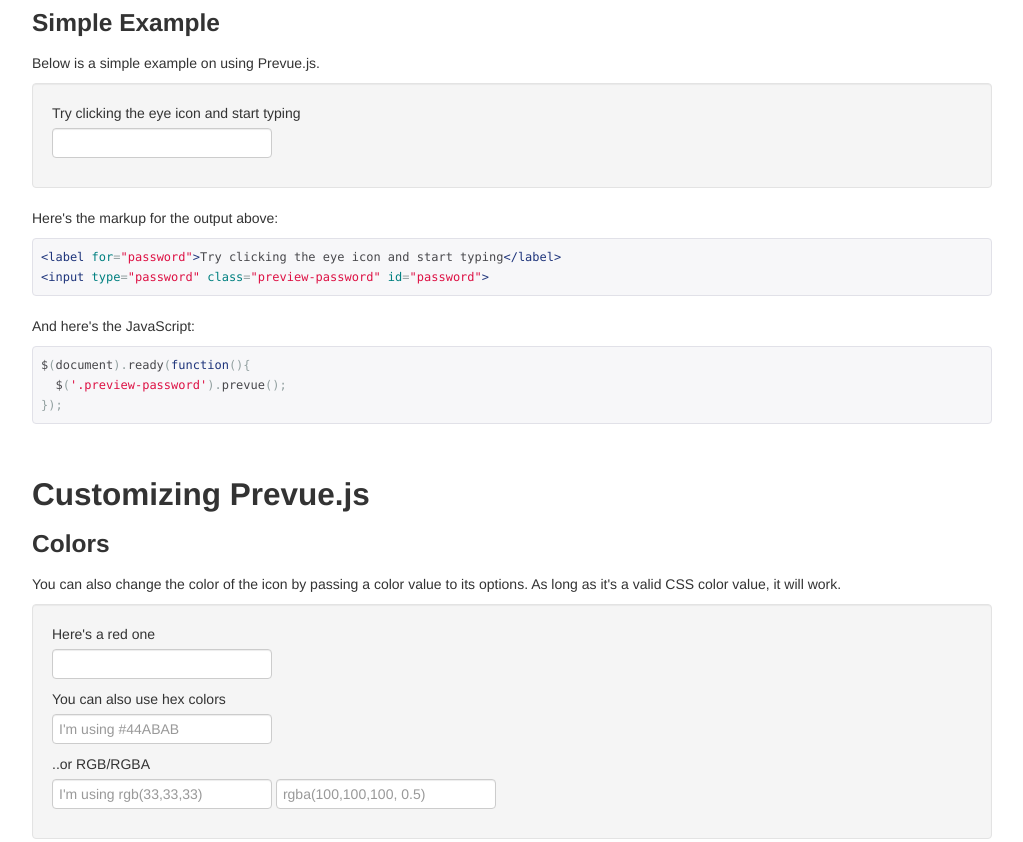
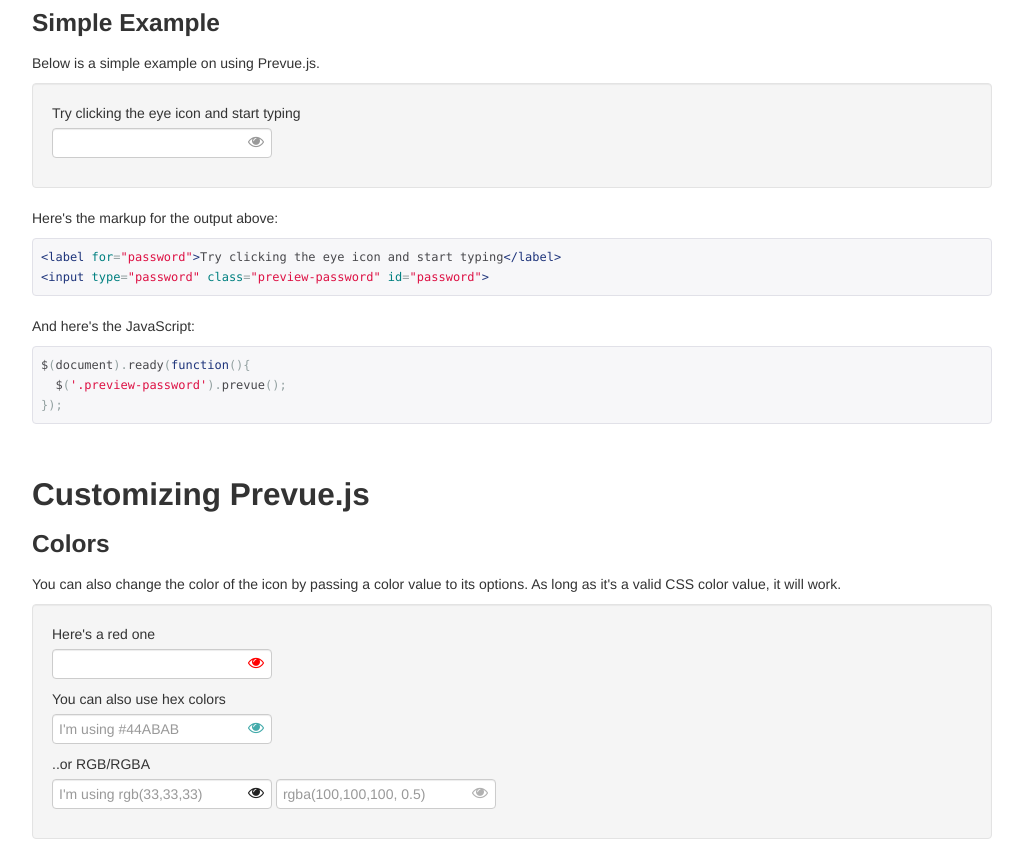
Before and after one commit to jaunesarmiento/prevue.js, a plain HTML site: page examples/bootstrap.html in a window 1280 px wide. Shown: the part 789-1631 px from the top of the page, without its empty margins (128-1151 px from the left). Drawn offline with nearby package versions, Linux system fonts and the light colour scheme.

Commit message:
Fixed src of prevue.js

```diff
--- a/examples/bootstrap.html
+++ b/examples/bootstrap.html
@@ -56,7 +56,7 @@
 
     <script src="//ajax.googleapis.com/ajax/libs/jquery/1.9.1/jquery.min.js"></script>
     <script src="js/prettify.js"></script>
-    <script src="../src/js/jquery.prevue-1.0.0.js"></script>
+    <script src="../src/js/jquery.prevue.js"></script>
 </head>
 <body>
 
```
